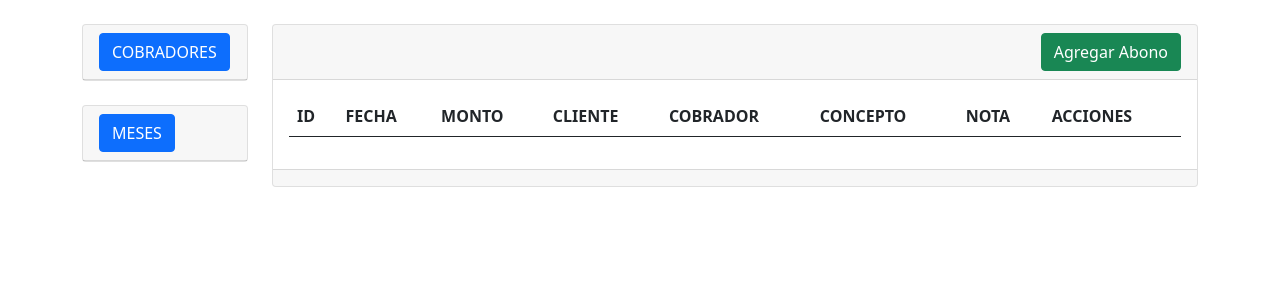
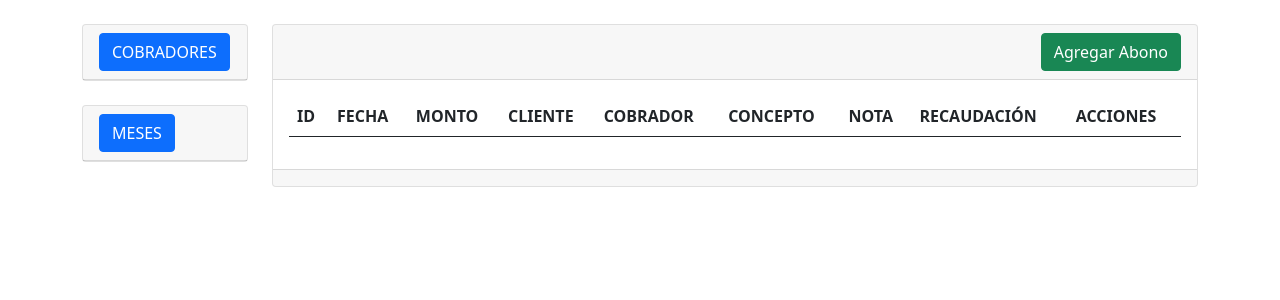
Before and after one commit to ramirokhouri/condornet, a Django app: page /abonos/?query_cobrador=17 in a window 1280 px wide. Shown: the part 56-356 px from the top of the page. Run offline with Django 4.2, Linux system fonts and the light colour scheme; data comes from the database, SQL or seed files in the repository; both versions use the stored data as it was after the commit; lists and menus that the app fills with data are empty.

Commit message:
update index abono -> columna recaudación

```diff
--- a/abonos/templates/abonos/index.html
+++ b/abonos/templates/abonos/index.html
@@ -64,6 +64,7 @@
                     <th>COBRADOR</th>
                     <th>CONCEPTO</th>
                     <th>NOTA</th>
+                    <th>RECAUDACIÓN</th>
                     <th>ACCIONES</th>
                 </tr>
             </thead>
```
Also changed, not shown: db.sqlite3.
